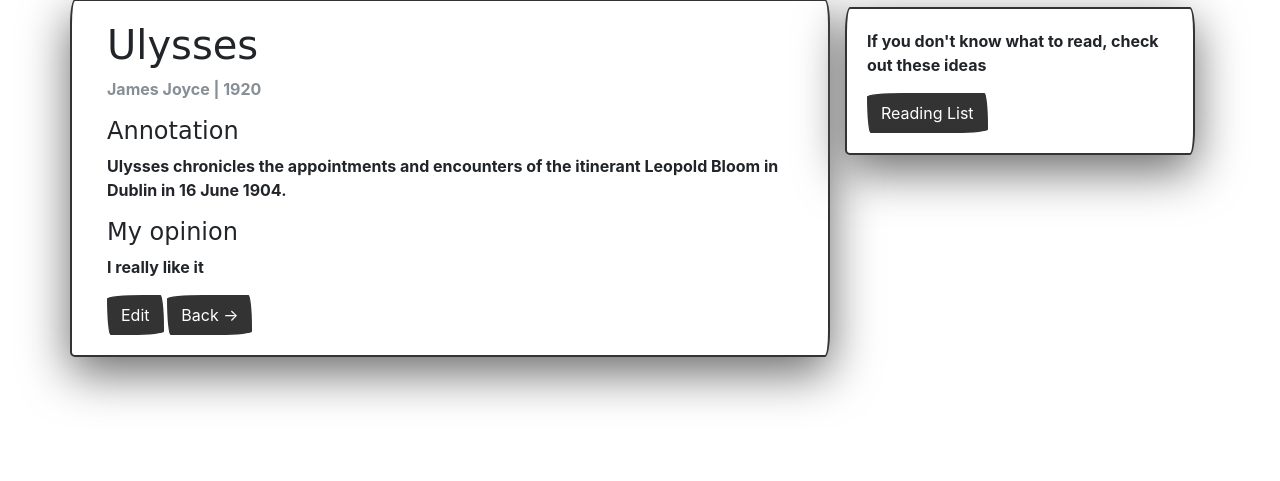
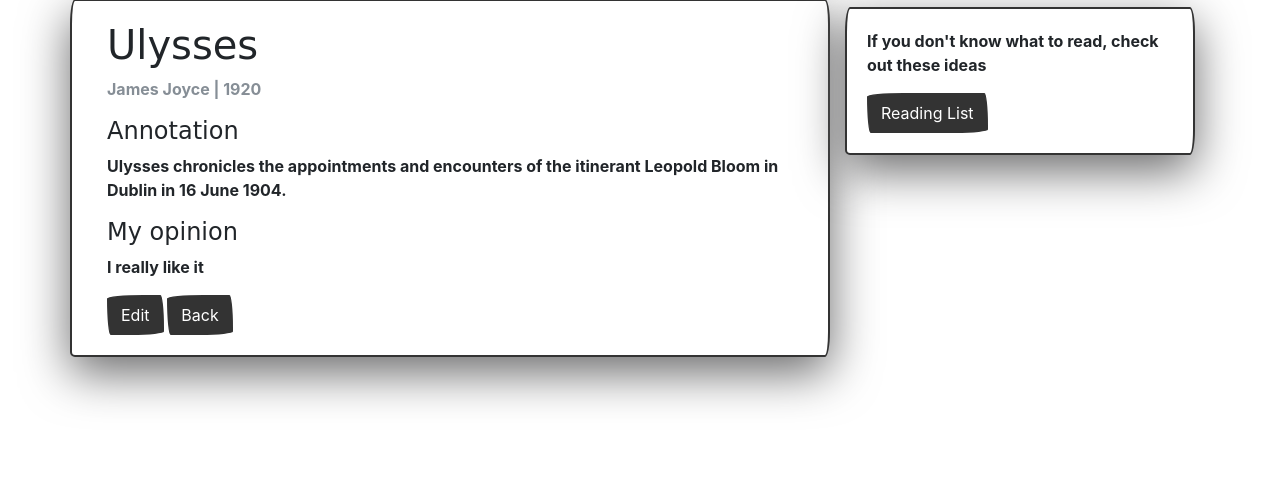
Before and after one commit to AlevtinaOtl/reading_journal, a Django app: page /1/ in a window 1280 px wide. Shown: the part 117-598 px from the top of the page. Run offline with Django 3.2, Linux system fonts and the light colour scheme; a user stored in the database is signed in; data comes from the database, SQL or seed files in the repository; some libraries are stand-ins or nearby versions; some web fonts are replaced.

Commit message:
Update book_detail.html

```diff
--- a/App/templates/book_detail.html
+++ b/App/templates/book_detail.html
@@ -12,7 +12,7 @@
         <h4>My opinion</h4>
         <p class="card-text ">{{ book.review }}</p>
         <a href="{% url 'edit_book' book.id %}" class="btn btn-primary">Edit</a>
-        <a href="{% url 'home'  %}" class="btn btn-primary">Back &rarr;</a>
+        <a href="{% url 'home'  %}" class="btn btn-primary">Back</a>
       </div>
     </div>
     {% block sidebar %} {% include 'sidebar.html' %} {% endblock sidebar %}
```
